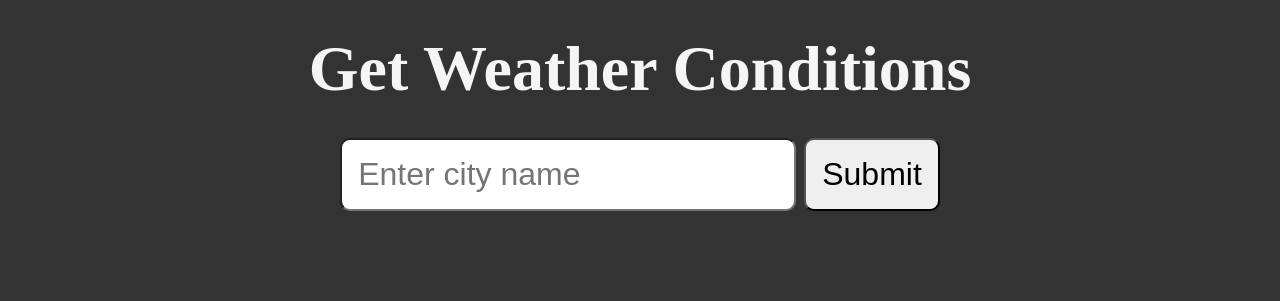
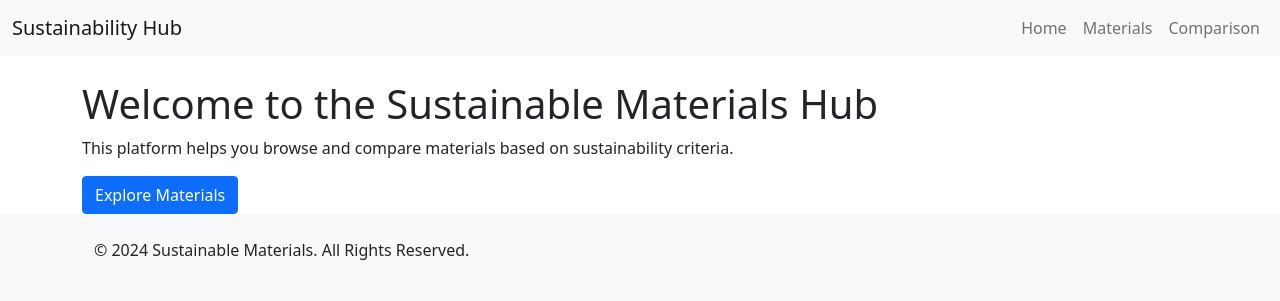
Before and after one commit to mqzpt/ecovalley, a Flask app: page / in a window 1280 px wide. Shown: the top 301 px of the page. Run offline with Flask 3, Linux system fonts and the light colour scheme; parts of the project's set-up code (start-up, migrations or seed data) failed here and were passed over.

Commit message:
feat: create boilerplate for new idea

```diff
--- a/server.py
+++ b/server.py
@@ -1,38 +1,19 @@
 # Flask instance
 from flask import Flask, render_template, request
-from weather import get_current_weather
+from materials import get_current_weather
 from waitress import serve
 
 app = Flask(__name__)
 
 
-@app.route("/")
-@app.route("/index")
-def index():
-    return render_template("index.html")
+# @app.route("/")
+# @app.route("/index")
+# def index():
+#     return render_template("index.html")
 
-
-@app.route("/weather")
-def get_weather():
-    city = request.args.get("city")
-
-    # Check for empty strings or string with only spaces
-    if not bool(city.strip()):
-        city = "Waterloo"
-
-    weather_data = get_current_weather(city)
-
-    # If the city cannot be found by the API
-    if not weather_data["cod"] == 200:
-        return render_template("city-not-found.html")
-
-    return render_template(
-        "weather.html",
-        title=weather_data["name"],
-        status=weather_data["weather"][0]["description"].capitalize(),
-        temp=f"{weather_data['main']['temp']:.1f}",
-        feels_like=f"{weather_data['main']['feels_like']:.1f}",
-    )
+@app.route('/')
+def home():
+    return render_template('index.html')
 
 
 if __name__ == "__main__":
--- /dev/null
+++ b/templates/base.html
@@ -0,0 +1,47 @@
+<!DOCTYPE html>
+<html lang="en">
+  <head>
+    <meta charset="UTF-8" />
+    <meta name="viewport" content="width=device-width, initial-scale=1.0" />
+    <title>Sustainable Materials Selection</title>
+    <link
+      href="https://cdn.jsdelivr.net/npm/bootstrap@5.1.3/dist/css/bootstrap.min.css"
+      rel="stylesheet"
+    />
+    <link
+      rel="stylesheet"
+      href="{{ url_for('static', filename='styles.css') }}"
+    />
+  </head>
+  <body>
+    <!-- Navbar -->
+    <nav class="navbar navbar-expand-lg navbar-light bg-light">
+      <div class="container-fluid">
+        <a class="navbar-brand" href="/">Sustainability Hub</a>
+        <div class="collapse navbar-collapse" id="navbarNav">
+          <ul class="navbar-nav ms-auto">
+            <li class="nav-item"><a class="nav-link" href="/">Home</a></li>
+            <li class="nav-item">
+              <a class="nav-link" href="/materials">Materials</a>
+            </li>
+            <li class="nav-item">
+              <a class="nav-link" href="/compare">Comparison</a>
+            </li>
+          </ul>
+        </div>
+      </div>
+    </nav>
+
+    <!-- Main Content -->
+    <div class="container mt-4">{% block content %} {% endblock %}</div>
+
+    <!-- Footer -->
+    <footer class="bg-light text-center text-lg-start">
+      <div class="container p-4">
+        <p>© 2024 Sustainable Materials. All Rights Reserved.</p>
+      </div>
+    </footer>
+
+    <script src="https://cdn.jsdelivr.net/npm/bootstrap@5.1.3/dist/js/bootstrap.bundle.min.js"></script>
+  </body>
+</html>
--- a/templates/index.html
+++ b/templates/index.html
@@ -1,18 +1,8 @@
-<!DOCTYPE html>
-<html lang="en">
-  <head>
-    <meta charset="UTF-8" />
-    <meta name="viewport" content="width=device-width, initial-scale=1.0" />
-    <title>Get Weather Conditions</title>
-    <link
-      href="{{url_for('static', filename='styles/style.css')}}"
-      rel="stylesheet"
-    />
-  </head>
-  <body>
-    <h1>Get Weather Conditions</h1>
-    <form action="/weather">
-        <input type="text" name="city" id="city" placeholder="Enter city name" />
-        <button type="submit">Submit</button>
-  </body>
-</html>
+{% extends "base.html" %} {% block content %}
+<h1>Welcome to the Sustainable Materials Hub</h1>
+<p>
+  This platform helps you browse and compare materials based on sustainability
+  criteria.
+</p>
+<a href="/materials" class="btn btn-primary">Explore Materials</a>
+{% endblock %}
```
Also changed, not shown: materials.py (renamed from weather.py, +8 -7 lines), templates/city-not-found.html (deleted, +0 -19 lines), templates/compare.html (added, +23 -0 lines), templates/material_detail.html (added, +7 -0 lines), templates/materials.html (added, +21 -0 lines), templates/weather.html (deleted, +0 -24 lines).
